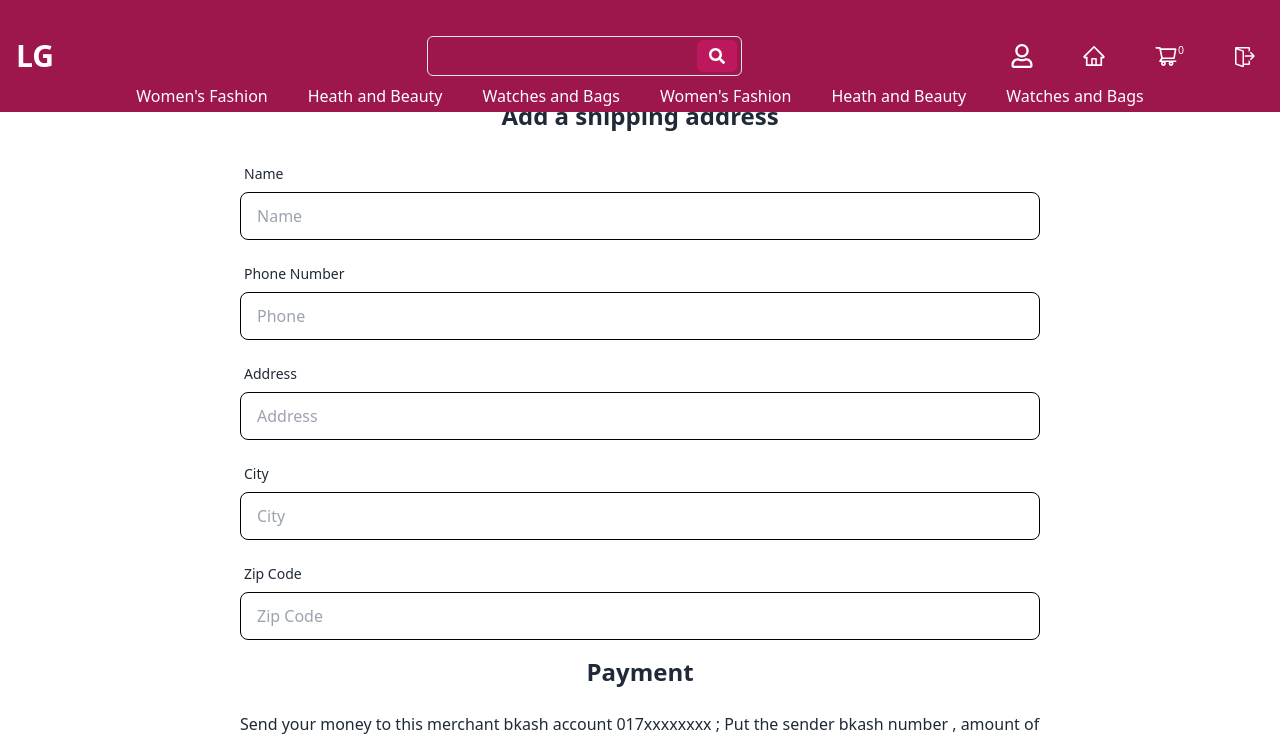
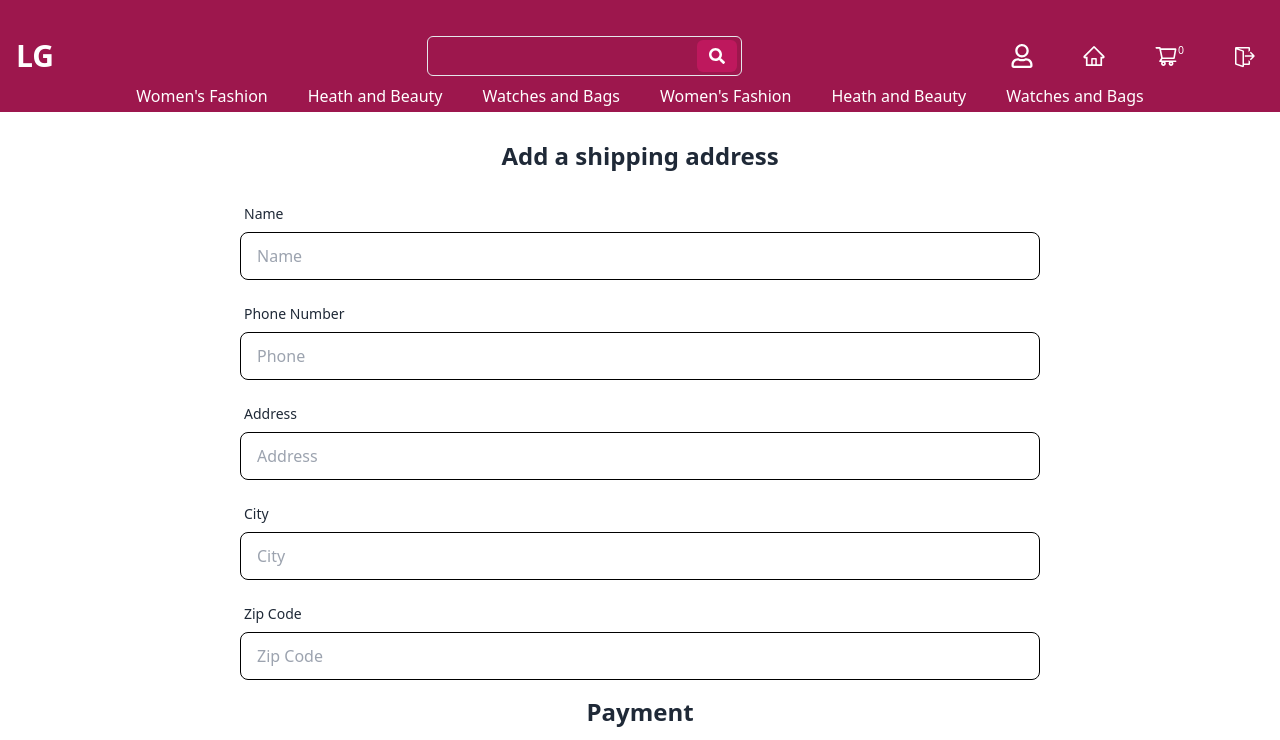
Before and after one commit to Mohidul10587/wate-house-client, a React (Create React App) app: page /checkout in a window 1280 px wide. Shown: the top 740 px of the page. Built offline with nearby package versions, Linux system fonts and the light colour scheme; no server answers; sample sign-in values are in the browser's storage.

Commit message:
search bar make

```diff
--- a/src/pages/admin/Dashboard.js
+++ b/src/pages/admin/Dashboard.js
@@ -21,7 +21,7 @@ const Dashboard = () => {
   return (
 
 
-    <div className="drawer drawer-mobile sm:mx-2">
+    <div className="drawer drawer-mobile sm:mx-2 mt-6">
       <input id="my-drawer-2" type="checkbox" className="drawer-toggle" />
       <div className="drawer-content sm:px-2">
         {/* <!-- Page content here --> */}
--- a/src/pages/checkout/Checkout.js
+++ b/src/pages/checkout/Checkout.js
@@ -122,8 +122,8 @@ const Checkout = () => {
     <div className='min-h-[600px]'>
 
 
-      <h1 className='text-center text-2xl font-bold mb-6'>Add a shipping address</h1>
-      <div className='flex justify-center'>
+      <h1 className='text-center text-2xl font-bold mb-6 mt-10'>Add a shipping address</h1>
+      <div className='flex justify-center px-4'>
         <form className='w-[800px]' onSubmit={handleSubmit(onSubmit)}>
           {/* name */}
           <div className="form-control w-full ">
@@ -255,7 +255,7 @@ const Checkout = () => {
           </div>
 
 
-          <h1 className='text-center text-2xl font-bold mb-6'>Payment</h1>
+          <h1 className='text-center text-2xl font-bold md:mb-6 '>Payment</h1>
           <p> Send your money to this merchant bkash account 017xxxxxxxx ; Put the sender bkash number , amount of money and TrxID in the input box</p>
 
           <div className="form-control w-full ">
```
